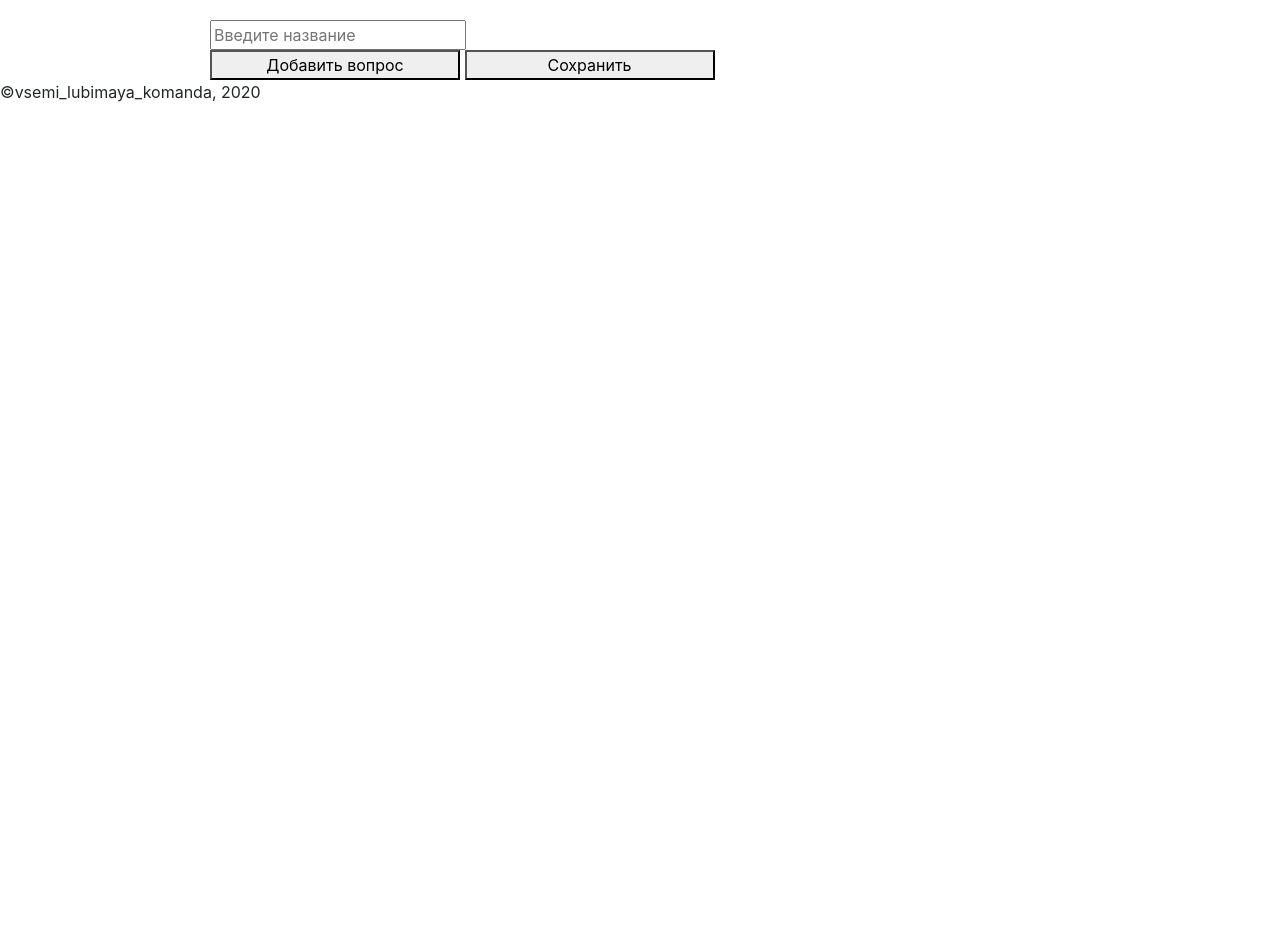
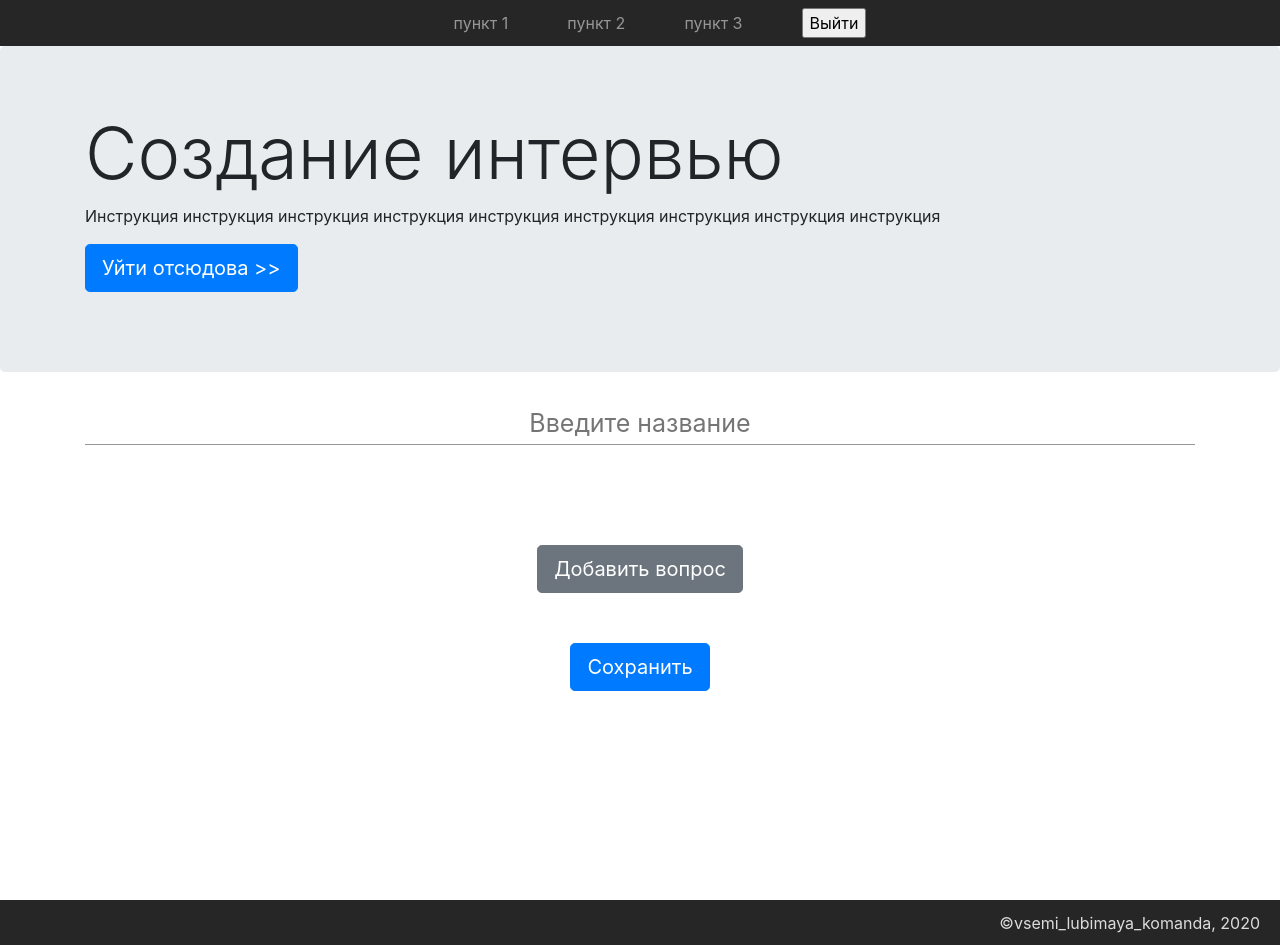
Before and after one commit to Sharfik69/Sofia, a Django app: page /interview/new/ in a window 1280 px wide. Before the commit the page ends 102 px from the top, so only its background shows below. Run offline with Django 3.2, Linux system fonts and the light colour scheme.

Commit message:
добавляет часть стилей для раздела интервью

```diff
--- a/Sofia/Sofia/authsystem/static/css/auth-style.css
+++ b/Sofia/Sofia/authsystem/static/css/auth-style.css
@@ -222,7 +222,7 @@ footer {
     height: 45px;
     display: flex;
     align-items: center;
-    padding-left: 10px;
-    text-align: left;
+    flex-direction: row-reverse;
+    padding-right: 20px;
     width: 100%;
 }
--- a/Sofia/Sofia/interview/models.py
+++ b/Sofia/Sofia/interview/models.py
@@ -23,7 +23,7 @@ class Interview(models.Model):
     )
 
     def __str__(self):
-        return self.name
+        return self.name + " : " + str(self.id)
 
     class Meta:
         verbose_name = 'Очное собеседование'
@@ -47,7 +47,7 @@ class InterviewQuestion(models.Model):
         verbose_name='Номер вопроса'
     )
     def __str__(self):
-        return self.question
+        return self.question + " : " + self.id
 
     class Meta:
         verbose_name = 'Вопрос собеседования'
--- a/Sofia/Sofia/interview/static/css/interview-style.css
+++ b/Sofia/Sofia/interview/static/css/interview-style.css
@@ -1,11 +1,10 @@
 .center-input {
-    width: 250px;
     margin: 0 auto;
 }
 
 .quick_answer {
-    width: 600px;
-    margin: 0 auto;
+    width: 100%;
+    margin: 20px 0;
 }
 
 .new_interview {
@@ -13,3 +12,66 @@
     width: 860px;
     margin: 0 auto;
 }
+
+footer {
+    background-color: rgb(38, 38, 38);
+    color: rgb(220, 220, 220);
+    height: 45px;
+    display: flex;
+    align-items: center;
+    flex-direction: row-reverse;
+    padding-right: 20px;
+    margin-top: 100px;
+}
+
+.main--wrapper {
+    min-height: 100vh;
+}
+
+.main-menu--top {
+    background-color: rgb(38, 38, 38);
+    color: rgb(150, 150, 150);
+}
+.main-menu--top-ul {
+    margin: 0 auto;
+    width: 40%;
+    min-width: 300px;
+    display: flex;
+    justify-content: space-around;
+    align-items: center;
+    height: 46px;
+}
+li {
+    list-style-type: none;
+}
+
+.interview-name {
+    width: 100%;
+    min-width: 250px;
+    margin-bottom: 50px;
+    border: 0;
+    border-bottom: 1px solid rgb(150, 150, 150);
+    text-align: center;
+    font-size: 25px;
+}
+
+
+textarea:focus, input:focus{
+    outline: none;
+}
+
+.interview-input--btn {
+    margin-top: 50px;
+    text-align: center;
+}
+
+.center-input--question {
+    width: 100%;
+    height: 50px;
+    text-align: center;
+    font-size: 18px;
+}
+
+.center-input--answer {
+    width: 25%;
+}
--- a/Sofia/Sofia/interview/static/js/interview-functions.js
+++ b/Sofia/Sofia/interview/static/js/interview-functions.js
@@ -5,7 +5,7 @@ function interviewAddTags(question, text = "") {
     var divTags = $('div#tags\\[' + question + '\\]');
     console.log($('div#tags[' + question + ']'), 'tags[' + question + ']');
     var name = 'tags[' + question + ']';
-    divTags.append("<input name='" + name + "' placeholder = 'Введите быстрый ответ' value='" + text + "'>");
+    divTags.append("<input name='" + name + "' placeholder = 'Введите быстрый ответ' value='" + text + "' class='center-input--answer'>");
     //divTags.innerHTML += "<input name='" + name + "' placeholder = 'Введите быстрый ответ' value='" + text + "'>";
     interviewCntTags[question]++;
 
@@ -19,12 +19,12 @@ function addQuestion(name = "", tags = []) {
     strHtml = "";
     strHtml += "<div id='interview_question'>";
 
-    strHtml += "<input name='interview_question[" + interviewCnt + "]' placeholder = 'Введите вопрос' class='center-input'><br>";
+    strHtml += "<input name='interview_question[" + interviewCnt + "]' placeholder = 'Введите вопрос' class='center-input--question'><br>";
 
 
     strHtml += "<div id='tags[" + interviewCnt + "]' class='quick_answer'></div>";
     strHtml += "<input name='addTags[" + interviewCnt + "]' type='button' onclick='interviewAddTags(" + interviewCnt + ")' \
-                    value='Добавить быстрый ответ' class='center-input'><br><br>";
+                    value='Добавить быстрый ответ' class='center-input btn btn-lg btn-secondary'><br><br>";
     strHtml += "</div>";
     //form_.innerHTML += strHtml;
     form_.append(strHtml);
@@ -54,7 +54,7 @@ document.addEventListener("DOMContentLoaded", () => {
                 contentType: false,
                 processData: false
             }).done(function (result) {
-                console.log(result)
+                alert(result);
             });
         }
     }
@@ -70,7 +70,7 @@ document.addEventListener("DOMContentLoaded", () => {
                 contentType: false,
                 processData: false
             }).done(function (result) {
-                console.log(result)
+                alert(result);
             });
         }
     }
--- a/Sofia/Sofia/interview/templates/new-interview.html
+++ b/Sofia/Sofia/interview/templates/new-interview.html
@@ -9,12 +9,35 @@
 
 {% block interview %}
 
-    <div class="new_interview">
+<div class="main--wrapper">
+    <div class="main-menu--top">
+        <ul class="main-menu--top-ul">
+            <li class="main-menu--top-li">пункт 1</li>
+            <li class="main-menu--top-li">пункт 2</li>
+            <li class="main-menu--top-li">пункт 3</li>
+            <li class="main-menu--top-li">
+                <form action="/auth/logout">
+                    <input type="submit" value="Выйти">
+                </form>
+            </li>
+        </ul>
+    </div>
+    <div class="jumbotron">
+        <div class="container">
+            <h1 class="display-3">Создание интервью</h1>
+            <p>
+                Инструкция инструкция инструкция инструкция инструкция инструкция инструкция инструкция инструкция
+            </p>
+            <p><a class="btn btn-primary btn-lg" href="#" role="button">Уйти отсюдова >></a></p>
+        </div>
+
+    </div>
+    <div class="container main-content">
         <form name="interviewQuestions" id = "interviewQuestions">
             <input name="idInterview" value="{{idInterview}}" hidden>
-            <input name="interviewName" placeholder="Введите название" value="{{interviewName}}">
+            <input name="interviewName" class="interview-name" placeholder="Введите название" value="{{interviewName}}">
             {% for item in questions %}
-                <div id="interview_question">
+                <div id="interview_question text-center">
                     <input name="interview_question[{{item.num}}]" placeholder = 'Введите вопрос' class='center-input' value="{{item.questionText}}">
                     <br>
                     <div id="tags[{{item.num}}]" class="quick_answer">
@@ -26,8 +49,19 @@
                 </div>
             {% endfor %}
         </form>
-        <button id="interview-add_question" class='center-input'>Добавить вопрос</button>
-        <button id="interview-save_question" class='center-input'>Сохранить</button>
+        <div class="text-center">
+            <button id="interview-add_question" class='btn btn-lg btn-secondary interview-input--btn center'>Добавить вопрос</button>
+        </div>
+
+        <div class="text-center">
+            <button id="interview-save_question" class='btn btn-primary btn-lg interview-input--btn'>Сохранить</button>
+        </div>
+
     </div>
+</div>
 
+
+    <footer>
+        ©vsemi_lubimaya_komanda, 2020
+    </footer>
 {% endblock %}
--- a/Sofia/Sofia/interview/views.py
+++ b/Sofia/Sofia/interview/views.py
@@ -1,5 +1,6 @@
 from django.shortcuts import render
 from django.db import models
+from django.http import HttpResponse
 
 from vacancy.models import Vacancy
 from .models import Interview, InterviewQuestion, InterviewTags, InterviewAnswer
@@ -104,7 +105,7 @@ def ajax_new_interview(request):
                 new_tag.save()
 
     # print(list(Vacancy.objects.all())[0].id)
-    return render(request, 'new-interview.html', {})
+    return HttpResponse("Сохранено")
 
 def ajax_answer_interview(request):
     data = {}
@@ -133,7 +134,8 @@ def ajax_answer_interview(request):
                     )
                     ans.save()
 
-    return render(request, 'answer-interview.html', data)
+
+    return HttpResponse("Сохранено")
 
 
 
@@ -145,10 +147,13 @@ def get_form_for_interview(request):
             id_interview = request.GET['interview']
         if 'candidate' in request.GET:
             id_candidate = request.GET['candidate']
+
         if (id_candidate and id_interview):
             data['idInterview'] = id_interview
             interview = Interview.objects.get(id = id_interview)
+            print(id_candidate)
             candidate = Candidate.objects.get(id = id_candidate)
+            print(candidate)
             if (interview and candidate):
                 data['interviewName'] = interview.name
                 arr = []
@@ -167,9 +172,9 @@ def get_form_for_interview(request):
                     ans_ = InterviewAnswer.objects.filter(
                         question=question,
                         respondent=candidate
-                    )[0]
+                    )
                     if (ans_):
-                        ans = ans_.answer
+                        ans = ans_[0].answer
 
                     arr.append({
                         'num': cnt,
--- a/Sofia/Sofia/test_system/templates/user_page/index.html
+++ b/Sofia/Sofia/test_system/templates/user_page/index.html
@@ -89,6 +89,9 @@
 <!--            <a href="/test/my_vac"><button onlick="return false;">Посмотреть мои вакансии</button></a>-->
 <!--            {% endif %}-->
         </div>
+<footer>
+    ©vsemi_lubimaya_komanda, 2020
+</footer>
 
     {% else %}
         <div  class="text-center not_auth--wrapper flex-column">
--- a/Sofia/Sofia/test_system/templates/user_page/wrapper.html
+++ b/Sofia/Sofia/test_system/templates/user_page/wrapper.html
@@ -24,9 +24,8 @@
     {% block interview %}
     {% endblock %}
 
-<footer>
-    ©vsemi_lubimaya_komanda, 2020
-</footer>
+
+
 
 </body>
 </html>
```
Also changed, not shown: Sofia/Sofia/db.sqlite3.
